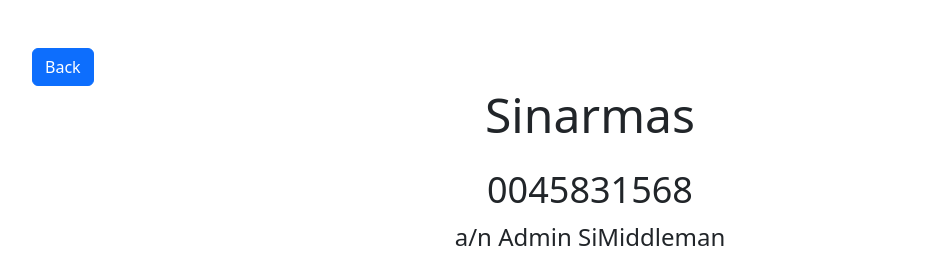
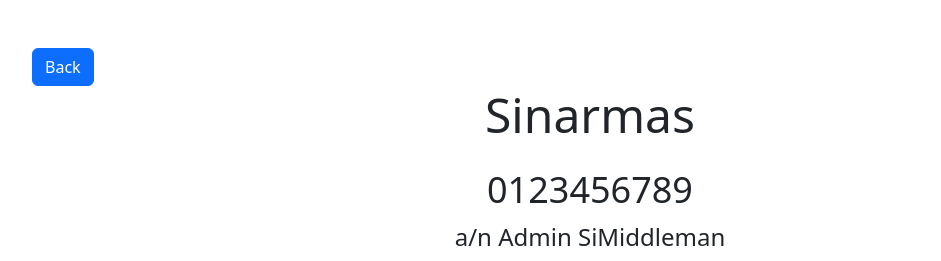
Before and after one commit to WibuSOS/SiMiddleman, a Next.js app in the folder frontend/: page /Payment in a window 1280 px wide. Shown: the top 261 px of the page, without its empty margins (50-991 px from the left). Built offline with nearby package versions, Linux system fonts and the light colour scheme.

Commit message:
[GREEN] membuat frontend payment

```diff
--- a/frontend/pages/Payment.js
+++ b/frontend/pages/Payment.js
@@ -7,7 +7,7 @@
             <Button type='submit'>Back</Button>
             <div className='d-flex flex-column justify-content-center'>
                 <h2 className='mx-auto mb-4' style={{fontSize: "48px"}}>Sinarmas</h2>
-                <h3 className='mx-auto' style={{fontSize: "36px"}}>0045831568</h3>
+                <h3 className='mx-auto' style={{fontSize: "36px"}}>0123456789</h3>
                 <div className='mx-auto mb-4' style={{fontSize: "24px"}}>
                     a/n Admin SiMiddleman
                 </div>
```
